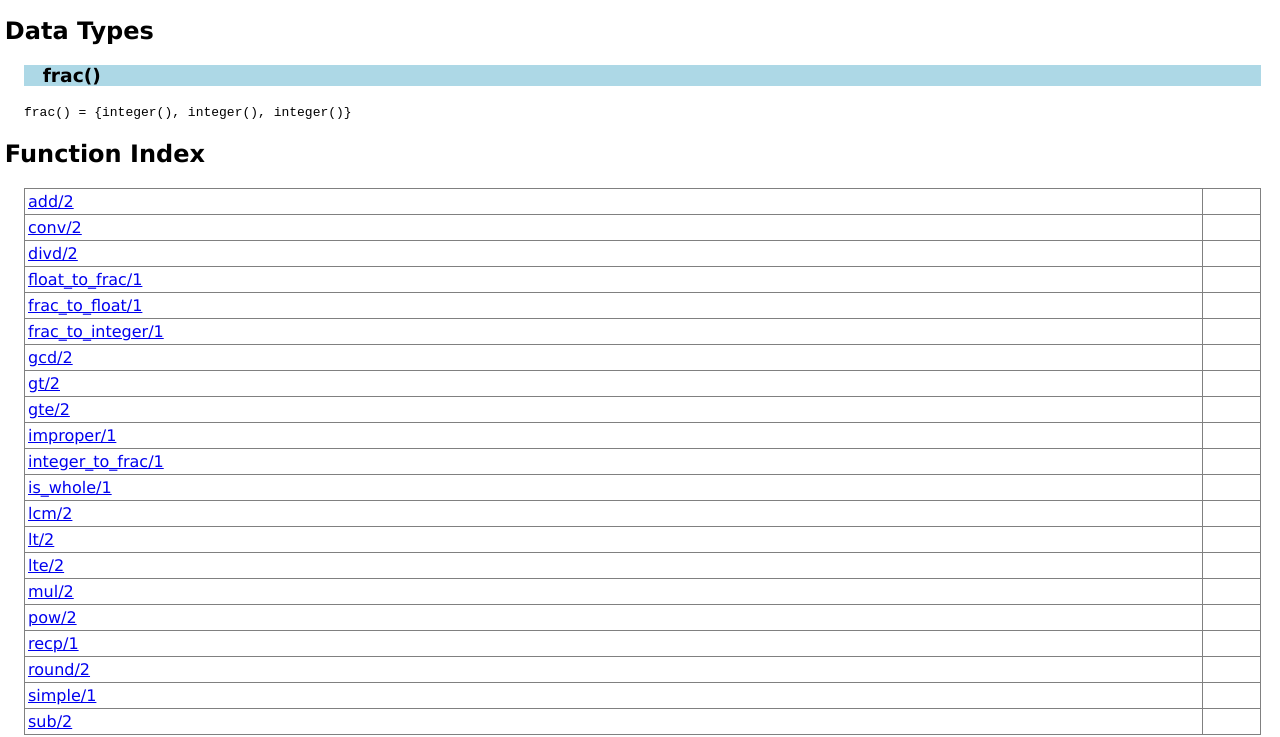
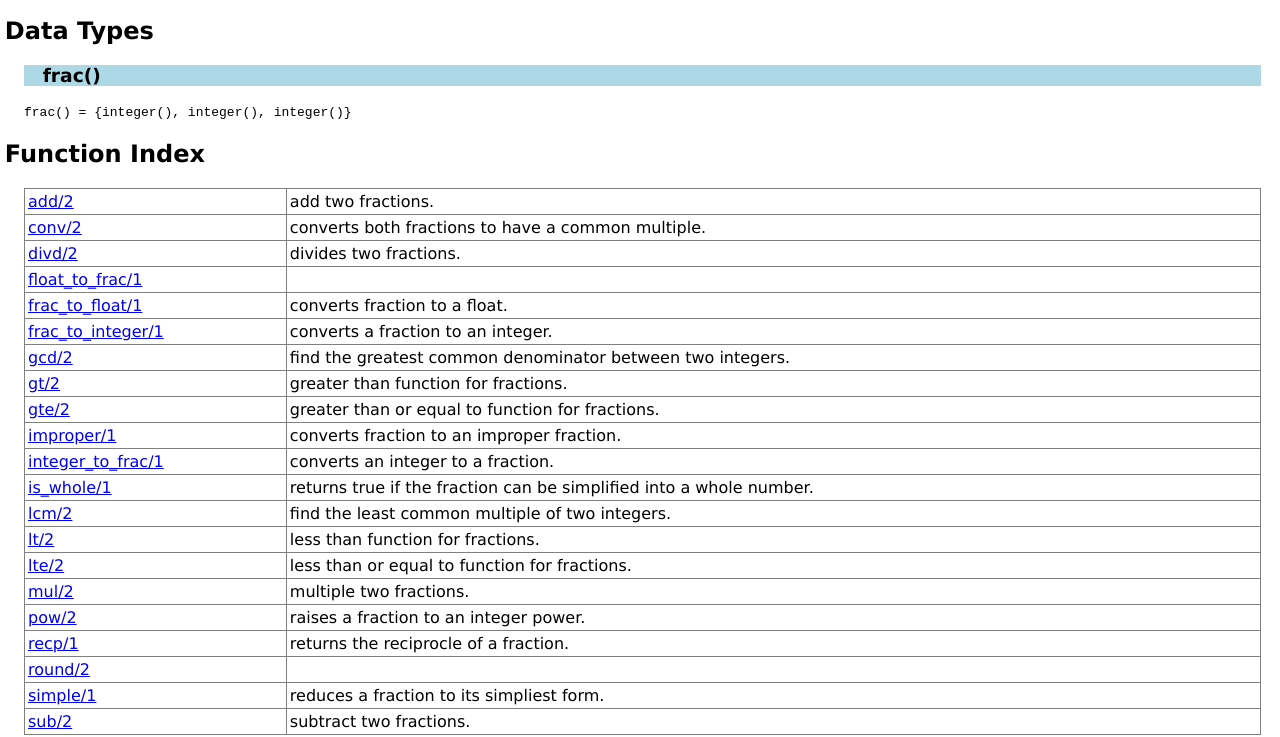
Before and after one commit to frompinewood/finance, a plain HTML site: page doc/frac.html in a window 1280 px wide. Shown: the part 224-961 px from the top of the page. Drawn offline with Linux system fonts and the light colour scheme.

Commit message:
updated edocs

```diff
--- a/doc/frac.html
+++ b/doc/frac.html
@@ -20,27 +20,27 @@
 
 
 <h2><a name="index">Function Index</a></h2>
-<table width="100%" border="1" cellspacing="0" cellpadding="2" summary="function index"><tr><td valign="top"><a href="#add-2">add/2</a></td><td></td></tr>
-<tr><td valign="top"><a href="#conv-2">conv/2</a></td><td></td></tr>
-<tr><td valign="top"><a href="#divd-2">divd/2</a></td><td></td></tr>
+<table width="100%" border="1" cellspacing="0" cellpadding="2" summary="function index"><tr><td valign="top"><a href="#add-2">add/2</a></td><td>add two fractions.</td></tr>
+<tr><td valign="top"><a href="#conv-2">conv/2</a></td><td>converts both fractions to have a common multiple.</td></tr>
+<tr><td valign="top"><a href="#divd-2">divd/2</a></td><td>divides two fractions.</td></tr>
 <tr><td valign="top"><a href="#float_to_frac-1">float_to_frac/1</a></td><td></td></tr>
-<tr><td valign="top"><a href="#frac_to_float-1">frac_to_float/1</a></td><td></td></tr>
-<tr><td valign="top"><a href="#frac_to_integer-1">frac_to_integer/1</a></td><td></td></tr>
-<tr><td valign="top"><a href="#gcd-2">gcd/2</a></td><td></td></tr>
-<tr><td valign="top"><a href="#gt-2">gt/2</a></td><td></td></tr>
-<tr><td valign="top"><a href="#gte-2">gte/2</a></td><td></td></tr>
-<tr><td valign="top"><a href="#improper-1">improper/1</a></td><td></td></tr>
-<tr><td valign="top"><a href="#integer_to_frac-1">integer_to_frac/1</a></td><td></td></tr>
-<tr><td valign="top"><a href="#is_whole-1">is_whole/1</a></td><td></td></tr>
-<tr><td valign="top"><a href="#lcm-2">lcm/2</a></td><td></td></tr>
-<tr><td valign="top"><a href="#lt-2">lt/2</a></td><td></td></tr>
-<tr><td valign="top"><a href="#lte-2">lte/2</a></td><td></td></tr>
-<tr><td valign="top"><a href="#mul-2">mul/2</a></td><td></td></tr>
-<tr><td valign="top"><a href="#pow-2">pow/2</a></td><td></td></tr>
-<tr><td valign="top"><a href="#recp-1">recp/1</a></td><td></td></tr>
+<tr><td valign="top"><a href="#frac_to_float-1">frac_to_float/1</a></td><td>converts fraction to a float.</td></tr>
+<tr><td valign="top"><a href="#frac_to_integer-1">frac_to_integer/1</a></td><td>converts a fraction to an integer.</td></tr>
+<tr><td valign="top"><a href="#gcd-2">gcd/2</a></td><td>find the greatest common denominator between two integers.</td></tr>
+<tr><td valign="top"><a href="#gt-2">gt/2</a></td><td>greater than function for fractions.</td></tr>
+<tr><td valign="top"><a href="#gte-2">gte/2</a></td><td>greater than or equal to function for fractions.</td></tr>
+<tr><td valign="top"><a href="#improper-1">improper/1</a></td><td>converts fraction to an improper fraction.</td></tr>
+<tr><td valign="top"><a href="#integer_to_frac-1">integer_to_frac/1</a></td><td>converts an integer to a fraction.</td></tr>
+<tr><td valign="top"><a href="#is_whole-1">is_whole/1</a></td><td>returns true if the fraction can be simplified into a whole number.</td></tr>
+<tr><td valign="top"><a href="#lcm-2">lcm/2</a></td><td>find the least common multiple of two integers.</td></tr>
+<tr><td valign="top"><a href="#lt-2">lt/2</a></td><td>less than function for fractions.</td></tr>
+<tr><td valign="top"><a href="#lte-2">lte/2</a></td><td>less than or equal to function for fractions.</td></tr>
+<tr><td valign="top"><a href="#mul-2">mul/2</a></td><td>multiple two fractions.</td></tr>
+<tr><td valign="top"><a href="#pow-2">pow/2</a></td><td>raises a fraction to an integer power.</td></tr>
+<tr><td valign="top"><a href="#recp-1">recp/1</a></td><td>returns the reciprocle of a fraction.</td></tr>
 <tr><td valign="top"><a href="#round-2">round/2</a></td><td></td></tr>
-<tr><td valign="top"><a href="#simple-1">simple/1</a></td><td></td></tr>
-<tr><td valign="top"><a href="#sub-2">sub/2</a></td><td></td></tr>
+<tr><td valign="top"><a href="#simple-1">simple/1</a></td><td>reduces a fraction to its simpliest form.</td></tr>
+<tr><td valign="top"><a href="#sub-2">sub/2</a></td><td>subtract two fractions.</td></tr>
 </table>
 
 <h2><a name="functions">Function Details</a></h2>
@@ -49,19 +49,19 @@
 <div class="spec">
 <p><tt>add(A::<a href="#type-frac">frac()</a>, B::<a href="#type-frac">frac()</a>) -&gt; <a href="#type-frac">frac()</a></tt><br></p>
 <p> </p>
-</div>
+</div><p>add two fractions</p>
 
 <h3 class="function"><a name="conv-2">conv/2</a></h3>
 <div class="spec">
 <p><tt>conv(A::<a href="#type-frac">frac()</a>, B::<a href="#type-frac">frac()</a>) -&gt; {<a href="#type-frac">frac()</a>, <a href="#type-frac">frac()</a>}</tt><br></p>
 <p> </p>
-</div>
+</div><p>converts both fractions to have a common multiple</p>
 
 <h3 class="function"><a name="divd-2">divd/2</a></h3>
 <div class="spec">
 <p><tt>divd(A::<a href="#type-frac">frac()</a>, B::<a href="#type-frac">frac()</a>) -&gt; <a href="#type-frac">frac()</a></tt><br></p>
 <p> </p>
-</div>
+</div><p>divides two fractions</p>
 
 <h3 class="function"><a name="float_to_frac-1">float_to_frac/1</a></h3>
 <div class="spec">
@@ -73,85 +73,85 @@
 <div class="spec">
 <p><tt>frac_to_float(Frac::<a href="#type-frac">frac()</a>) -&gt; float()</tt><br></p>
 <p> </p>
-</div>
+</div><p>converts fraction to a float</p>
 
 <h3 class="function"><a name="frac_to_integer-1">frac_to_integer/1</a></h3>
 <div class="spec">
 <p><tt>frac_to_integer(Frac::<a href="#type-frac">frac()</a>) -&gt; integer()</tt><br></p>
 <p> </p>
-</div>
+</div><p>converts a fraction to an integer. throws an error if supplied a mixed fraction</p>
 
 <h3 class="function"><a name="gcd-2">gcd/2</a></h3>
 <div class="spec">
 <p><tt>gcd(A::integer(), B::integer()) -&gt; integer()</tt><br></p>
 <p> </p>
-</div>
+</div><p>find the greatest common denominator between two integers</p>
 
 <h3 class="function"><a name="gt-2">gt/2</a></h3>
 <div class="spec">
 <p><tt>gt(A::<a href="#type-frac">frac()</a>, B::<a href="#type-frac">frac()</a>) -&gt; boolean()</tt><br></p>
 <p> </p>
-</div>
+</div><p>greater than function for fractions</p>
 
 <h3 class="function"><a name="gte-2">gte/2</a></h3>
 <div class="spec">
 <p><tt>gte(A::<a href="#type-frac">frac()</a>, B::<a href="#type-frac">frac()</a>) -&gt; boolean()</tt><br></p>
 <p> </p>
-</div>
+</div><p>greater than or equal to function for fractions</p>
 
 <h3 class="function"><a name="improper-1">improper/1</a></h3>
 <div class="spec">
 <p><tt>improper(X1::<a href="#type-frac">frac()</a>) -&gt; <a href="#type-frac">frac()</a></tt><br></p>
 <p> </p>
-</div>
+</div><p>converts fraction to an improper fraction</p>
 
 <h3 class="function"><a name="integer_to_frac-1">integer_to_frac/1</a></h3>
 <div class="spec">
 <p><tt>integer_to_frac(I::integer()) -&gt; <a href="#type-frac">frac()</a></tt><br></p>
 <p> </p>
-</div>
+</div><p>converts an integer to a fraction</p>
 
 <h3 class="function"><a name="is_whole-1">is_whole/1</a></h3>
 <div class="spec">
 <p><tt>is_whole(Val::<a href="#type-frac">frac()</a>) -&gt; boolean()</tt><br></p>
 <p> </p>
-</div>
+</div><p>returns true if the fraction can be simplified into a whole number</p>
 
 <h3 class="function"><a name="lcm-2">lcm/2</a></h3>
 <div class="spec">
 <p><tt>lcm(A::integer(), B::integer()) -&gt; integer()</tt><br></p>
 <p> </p>
-</div>
+</div><p>find the least common multiple of two integers</p>
 
 <h3 class="function"><a name="lt-2">lt/2</a></h3>
 <div class="spec">
 <p><tt>lt(A::<a href="#type-frac">frac()</a>, B::<a href="#type-frac">frac()</a>) -&gt; boolean()</tt><br></p>
 <p> </p>
-</div>
+</div><p>less than function for fractions</p>
 
 <h3 class="function"><a name="lte-2">lte/2</a></h3>
 <div class="spec">
 <p><tt>lte(A::<a href="#type-frac">frac()</a>, B::<a href="#type-frac">frac()</a>) -&gt; boolean()</tt><br></p>
 <p> </p>
-</div>
+</div><p>less than or equal to function for fractions</p>
 
 <h3 class="function"><a name="mul-2">mul/2</a></h3>
 <div class="spec">
 <p><tt>mul(X1::<a href="#type-frac">frac()</a>, X2::<a href="#type-frac">frac()</a>) -&gt; <a href="#type-frac">frac()</a></tt><br></p>
 <p> </p>
-</div>
+</div><p>multiple two fractions</p>
 
 <h3 class="function"><a name="pow-2">pow/2</a></h3>
 <div class="spec">
 <p><tt>pow(Base::<a href="#type-frac">frac()</a>, Exp::integer()) -&gt; <a href="#type-frac">frac()</a></tt><br></p>
 <p> </p>
-</div>
+</div><p>raises a fraction to an integer power</p>
 
 <h3 class="function"><a name="recp-1">recp/1</a></h3>
 <div class="spec">
 <p><tt>recp(X1::<a href="#type-frac">frac()</a>) -&gt; <a href="#type-frac">frac()</a></tt><br></p>
 <p> </p>
-</div>
+</div><p>returns the reciprocle of a fraction</p>
 
 <h3 class="function"><a name="round-2">round/2</a></h3>
 <div class="spec">
@@ -163,13 +163,13 @@
 <div class="spec">
 <p><tt>simple(X1::<a href="#type-frac">frac()</a>) -&gt; <a href="#type-frac">frac()</a></tt><br></p>
 <p> </p>
-</div>
+</div><p>reduces a fraction to its simpliest form</p>
 
 <h3 class="function"><a name="sub-2">sub/2</a></h3>
 <div class="spec">
 <p><tt>sub(A::<a href="#type-frac">frac()</a>, B::<a href="#type-frac">frac()</a>) -&gt; <a href="#type-frac">frac()</a></tt><br></p>
 <p> </p>
-</div>
+</div><p>subtract two fractions</p>
 <hr>
 
 <div class="navbar"><a name="#navbar_bottom"></a><table width="100%" border="0" cellspacing="0" cellpadding="2" summary="navigation bar"><tr><td><a href="overview-summary.html" target="overviewFrame">Overview</a></td><td><a href="http://www.erlang.org/"><img src="erlang.png" align="right" border="0" alt="erlang logo"></a></td></tr></table></div>
```
Also changed, not shown: doc/loan.html (+10 -4 lines), 2 other files.
